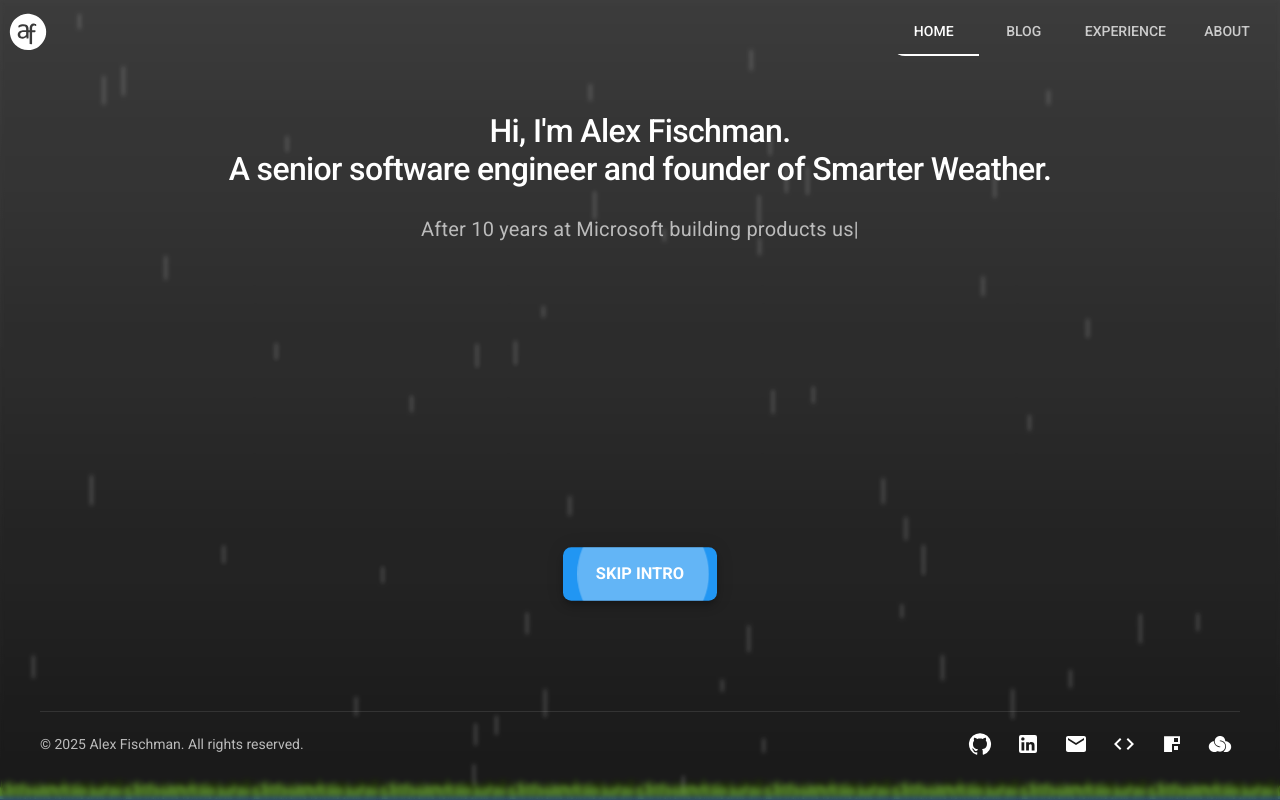
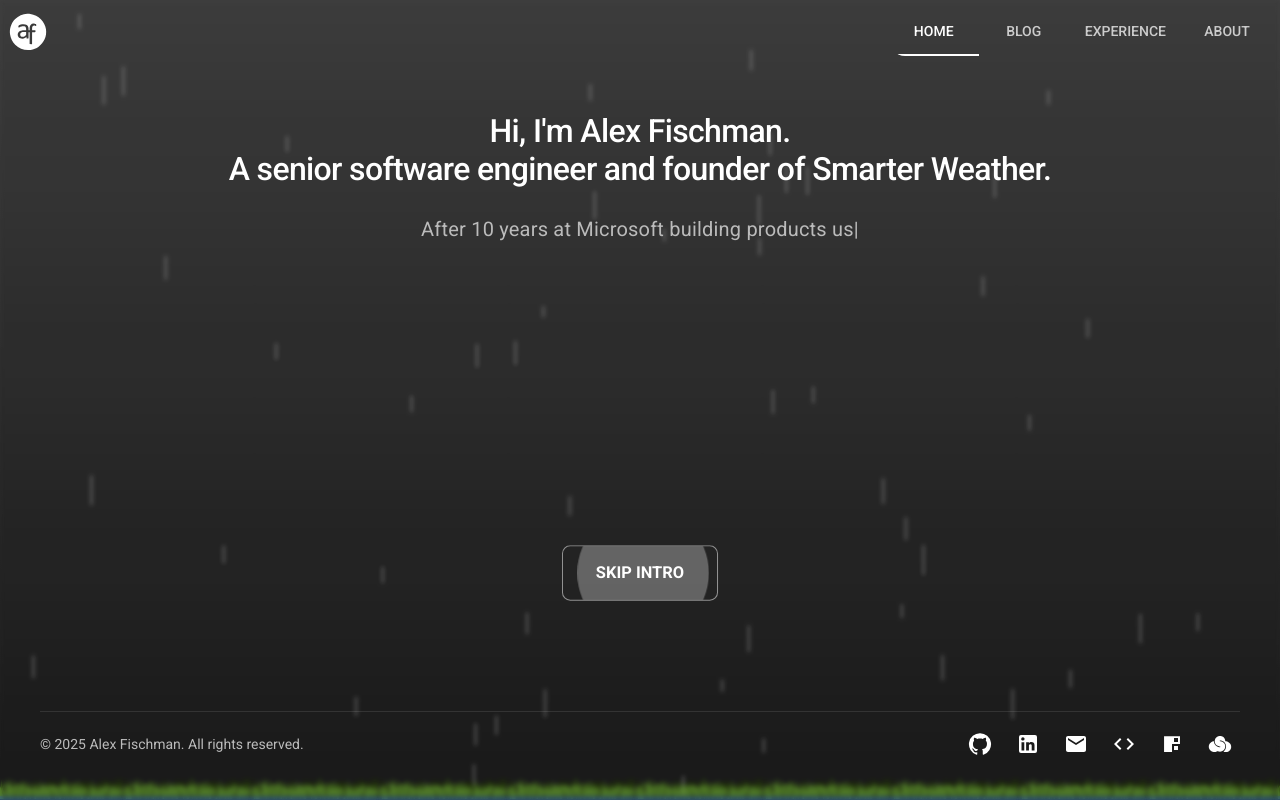
Before and after one commit to afisch710/alexfischman.dev, a Next.js app in the folder web/: page / in a window 1280 px wide. Built offline with nearby package versions, Linux system fonts and the light colour scheme.

Commit message:
style: update button variant and color in Home component for improved UI consistency

```diff
--- a/web/src/pages/index.tsx
+++ b/web/src/pages/index.tsx
@@ -241,8 +241,8 @@
                                 <Button
                                     ref={skipBtnRef}
                                     autoFocus={false}
-                                    variant="contained"
-                                    color="secondary"
+                                    variant="outlined"
+                                    color="primary"
                                     onClick={skipAll}
                                     sx={{
                                         animation: 'pulse 2s ease-in-out infinite',
```
